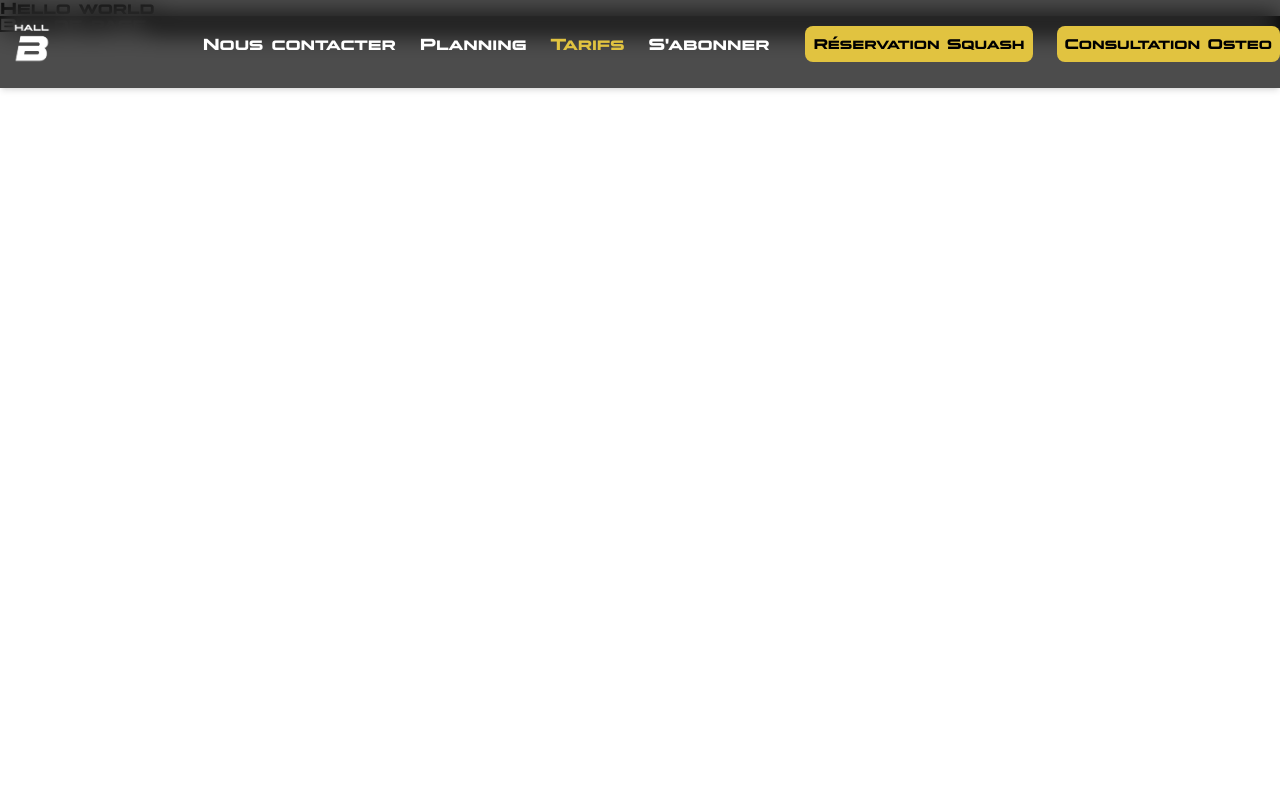
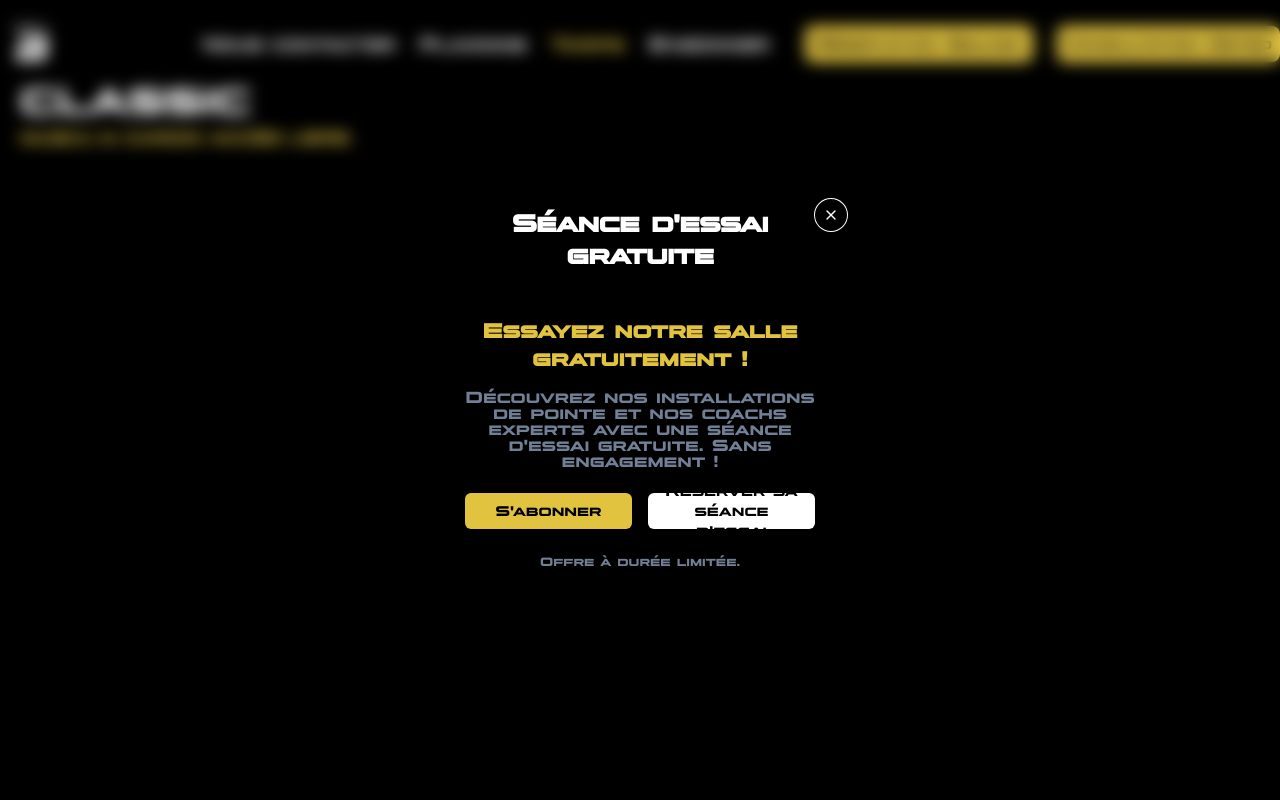
Before and after one commit to EliotCollombet/hallb, a Next.js app: page /tarifs in a window 1280 px wide. Shown: the top 800 px of the page. Built offline with nearby package versions, Linux system fonts and the light colour scheme.

Commit message:
Ecran accueil mobile

```diff
--- a/app/globals.css
+++ b/app/globals.css
@@ -57,6 +57,67 @@
     transform: translateY(0);
   }
 }
+@keyframes highlightCycle1 {
+  0%, 10% {
+    color: var(--color-primary);
+  }
+  20%, 30% {
+    color: var(--color-accent);
+  }
+  40% {
+    color: var(--color-primary);
+  }
+}
+
+@keyframes highlightCycle2 {
+  0%, 35% {
+    color: var(--color-primary);
+  }
+  45%, 55% {
+    color: var(--color-accent);
+  }
+  65% {
+    color: var(--color-primary);
+  }
+}
+
+@keyframes highlightCycle3 {
+  0%, 60% {
+    color: var(--color-primary);
+  }
+  70%, 80% {
+    color: var(--color-accent);
+  }
+  90% {
+    color: var(--color-primary);
+  }
+}
+
+@keyframes highlightCycle4 {
+  0%, 5% {
+    color: var(--color-accent);
+  }
+  15%, 85% {
+    color: var(--color-primary);
+  }
+  95%, 100% {
+    color: var(--color-accent);
+  }
+}
+
+.highlight-1 {
+  animation: highlightCycle1 4s linear infinite;
+}
+.highlight-2 {
+  animation: highlightCycle2 4s linear infinite;
+}
+.highlight-3 {
+  animation: highlightCycle3 4s linear infinite;
+}
+.highlight-4 {
+  animation: highlightCycle4 4s linear infinite;
+}
+
 
 html {
   scroll-behavior: smooth;
--- a/app/page.tsx
+++ b/app/page.tsx
@@ -7,30 +7,30 @@ import Concept from "./ui/mainpage/concept";
 import Histoire from "./ui/mainpage/histoire";
 
 export default function Home() {
-  // useEffect(() => {
-  //   // Scroll animation
-  //   const observerOptions = {
-  //     threshold: 0.1,
-  //     rootMargin: "0px 0px -50px 0px",
-  //   };
+  useEffect(() => {
+    // Scroll animation
+    const observerOptions = {
+      threshold: 0.1,
+      rootMargin: "0px 0px -50px 0px",
+    };
 
-  //   const observer = new IntersectionObserver((entries) => {
-  //     entries.forEach((entry) => {
-  //       if (entry.isIntersecting) {
-  //         entry.target.classList.add("animate-fade-in-up");
-  //       }
-  //     });
-  //   }, observerOptions);
+    const observer = new IntersectionObserver((entries) => {
+      entries.forEach((entry) => {
+        if (entry.isIntersecting) {
+          entry.target.classList.add("animate-fade-in-up");
+        }
+      });
+    }, observerOptions);
 
-  //   // On observe les éléments avec animate-on-scroll
-  //   const elementsToAnimate = document.querySelectorAll(".animate-on-scroll");
-  //   elementsToAnimate.forEach((el) => observer.observe(el));
+    // On observe les éléments avec animate-on-scroll
+    const elementsToAnimate = document.querySelectorAll(".animate-on-scroll");
+    elementsToAnimate.forEach((el) => observer.observe(el));
 
-  //   return () => {
-  //     // Nettoyage
-  //     observer.disconnect();
-  //   };
-  // }, []);
+    return () => {
+      // Nettoyage
+      observer.disconnect();
+    };
+  }, []);
 
   return (
     <div>
@@ -39,11 +39,11 @@ export default function Home() {
           <Title/>
         </section>
 
-        <div className="flex flex-col lg:relative w-full h-fit lg:h-[1050px]">
+        <div className="flex flex-col relative w-full h-fit lg:h-[1050px]">
 
-          <div className="hidden lg:flex h-full w-full absolute inset-0 flex-col">
-            <div className="w-full h-[500px] bg-secondary"/>
-            <div className="w-full h-[600px] bg-secondary-light"/>
+          <div className=" lg:flex h-full w-full absolute inset-0 flex-col">
+            <div className="w-full h-[300px] bg-secondary"/>
+            <div className="w-full h-[350px] bg-secondary-light"/>
             <div className="w-full h-auto bg-secondary"/>
           </div>
 
@@ -59,6 +59,7 @@ export default function Home() {
             <Histoire/>
           </section>
 
+
         </div>
       </main>
     </div>
--- a/app/tarifs/page.tsx
+++ b/app/tarifs/page.tsx
@@ -1,3 +1,22 @@
 export default function Page() {
-    return <p className="bg-primary">Hello world</p>
+    return (
+        <div className="flex flex-col items-center justify-center w-full px-5 space-y-10 pt-20">
+            <div className="flex flex-col items-left w-full h-screen">
+                <h2 className="uppercase text-primary text-4xl mb-2">
+                    Classic
+                </h2>
+                <p className="uppercase text-accent text-sm">
+                    Muscu & Cardio accès libre.
+                </p>
+            </div>
+            <div className="flex flex-col items-left w-full h-screen">
+                <h2 className="uppercase text-primary text-4xl">
+                    Boost
+                </h2>
+                <p className="uppercase text-accent text-sm">
+                    Classic & Cours collectifs
+                </p>
+            </div>
+        </div>
+    );
 }
--- a/app/ui/fonts/fonts.ts
+++ b/app/ui/fonts/fonts.ts
@@ -1,5 +1,7 @@
 import localFont from 'next/font/local'
+import { Montserrat } from 'next/font/google';
 
+export const montserrat = Montserrat({ subsets: ['latin'] });
 export const futureTense = localFont({
   src: './FutureTense-Regular.woff2',
 })
--- a/app/ui/linked-buttons.tsx
+++ b/app/ui/linked-buttons.tsx
@@ -15,7 +15,7 @@ const linkedButtonVariants = cva(
         },
         size: {
             normal: "text-sm",
-            big: "text-2xl, px-7 py-4"
+            big: "text-2xl, w-full py-4"
         },
     },
     defaultVariants: {
--- a/app/ui/mainpage/concept.tsx
+++ b/app/ui/mainpage/concept.tsx
@@ -14,17 +14,17 @@ export default function Concept() {
             Notre<br/>Concept
         </p>
     const txt1 =
-        <p>
+        <span>
             2400m2 d'infrastructure sportive flambant neuve.
             Nombreuses activités, musculation cours collectifs et smallgroups avec coach diplômé, squash, danse, Pôle Aqua et pôle santé avec notre ostéopathe.
-        </p>
+        </span>
     const txt2 =
-        <p>
+        <span>
             Cours collectifs, smallgroups, et cours aquatiques en illimité toute la semaine pour les formules associées.
             Nous tenons à ce que chaque adhérent qui visite la salle ne veuille plus en partir.
             Tout le monde doit se sentir considéré et accompagné. Matériel sélectionné sur le volet pour satisfaire tout type de pratiquant.
             Poids calibrés pour la compétition, plateau d'haltérophilie, sacs de frappe pour les boxeurs, machines de musculation qualité italienne signée panatta, cardio connecté par technogym.
-        </p>
+        </span>
     return (
         <span>
             <div className="hidden lg:flex px-10 h-auto w-full flex-row space-x-10">
--- a/app/ui/mainpage/title.tsx
+++ b/app/ui/mainpage/title.tsx
@@ -1,6 +1,8 @@
 import Link from "next/link";
 import { LinkedButton } from "@/app/ui/linked-buttons";
 import VideoBackground from "@/app/ui/video-background";
+import { montserrat } from "../fonts/fonts";
+import clsx from "clsx";
 
 export default function Title() {
     return (
@@ -8,40 +10,40 @@ export default function Title() {
         <VideoBackground />
         <div className="absolute inset-0 z-10 flex flex-col items-center justify-center px-4 pt-20">
             <div className="container w-full max-w-4xl mx-auto text-center">
-                <h1 className="uppercase text-primary lg:tracking-[1rem] mb-2 md:mb-6 text-3xl font-medium md:text-5xl lg:text-7xl animate-fade-in-up">
-                    Bienvenue à Hall B
+                <h1 className="uppercase text-primary mb-2 md:mb-6 text-6xl font-medium md:text-5xl lg:text-7xl animate-fade-in-up">
+                    Hall B
                 </h1>
-                <p className="mb-12 md:mb-16 text-xs md:text-lg text-primary opacity-90 animate-fade-in-up animation-delay-300">
+                <p className={clsx("mb-12 md:mb-16 text-sm md:text-lg text-primary opacity-90 animate-fade-in-up animation-delay-300", montserrat.className)}>
                     Le plus grand complexe multisports en Vaunage.
                 </p>
                 <div className="mb-8 uppercase text-xl md:text-4xl text-primary opacity-80 animate-fade-in-up animation-delay-600 flex flex-wrap justify-center gap-4">
                 <Link
                     href="#musculation"
-                    className="transition-transform duration-200 hover:scale-105"
+                    className="highlight-1 transition-transform duration-200 hover:scale-105"
                     scroll={true}
                 >
                     Musculation
                 </Link>
-                <span>-</span>
+
                 <Link
                     href="#fitness"
-                    className="transition-transform duration-200 hover:scale-105"
+                    className="highlight-2 transition-transform duration-200 hover:scale-105"
                     scroll={true}
                 >
                     Fitness
                 </Link>
-                <span>-</span>
+
                 <Link
                     href="#aqua"
-                    className="transition-transform duration-200 hover:scale-105"
+                    className="highlight-3 transition-transform duration-200 hover:scale-105"
                     scroll={true}
                 >
                     Aqua
                 </Link>
-                <span>-</span>
+
                 <Link
                     href="#Squash"
-                    className="transition-transform duration-200 hover:scale-105"
+                    className="highlight-4 transition-transform duration-200 hover:scale-105"
                     scroll={true}
                 >
                     Squash
--- a/app/ui/mainpage/valeurs.tsx
+++ b/app/ui/mainpage/valeurs.tsx
@@ -20,10 +20,10 @@ export default function Valeurs() {
                     {im}
                 </div>
                 <div className="flex flex-col gap-y-10 pt-20">
-                    <h2 className="text-left text-4xl text-primary">
+                    <h2 className="animate-on-scroll text-left text-4xl text-primary">
                         {title}
                     </h2>
-                    <p className="text-xl text-primary">
+                    <p className="animate-on-scroll text-xl text-primary">
                         Convivialité, Entraide, Accompagnement.
                     </p>
                 </div>
@@ -31,13 +31,13 @@ export default function Valeurs() {
             <div className="relative lg:hidden">
                 {im}
                 <div className="absolute inset-0 p-10 flex flex-col">
-                    <span className="text-primary text-5xl mb-15">
+                    <span className="animate-on-scroll text-primary text-5xl mb-15">
                         {title}
                     </span>
                     <div className="flex flex-col text-primary text-2xl space-y-5">
-                        <p className="flex justify-center bg-primary/5 backdrop-blur-xs py-3 rounded-xs shadow-sm">Convivialité.</p>
-                        <p className="flex justify-center bg-primary/5 backdrop-blur-xs py-3 rounded-xs shadow-sm">Entraide.</p>
-                        <p className="flex justify-center bg-primary/5 backdrop-blur-xs py-3 rounded-xs shadow-sm">Accompagnement.</p>
+                        <p className="animate-on-scroll flex justify-center bg-primary/5 backdrop-blur-xs py-3 rounded-xs shadow-sm">Convivialité.</p>
+                        <p className="animate-on-scroll flex justify-center bg-primary/5 backdrop-blur-xs py-3 rounded-xs shadow-sm">Entraide.</p>
+                        <p className="animate-on-scroll flex justify-center bg-primary/5 backdrop-blur-xs py-3 rounded-xs shadow-sm">Accompagnement.</p>
                     </div>
                 </div>
             </div>
```
Also changed, not shown: 1 other file (tests, documents, lock files or other folders).
